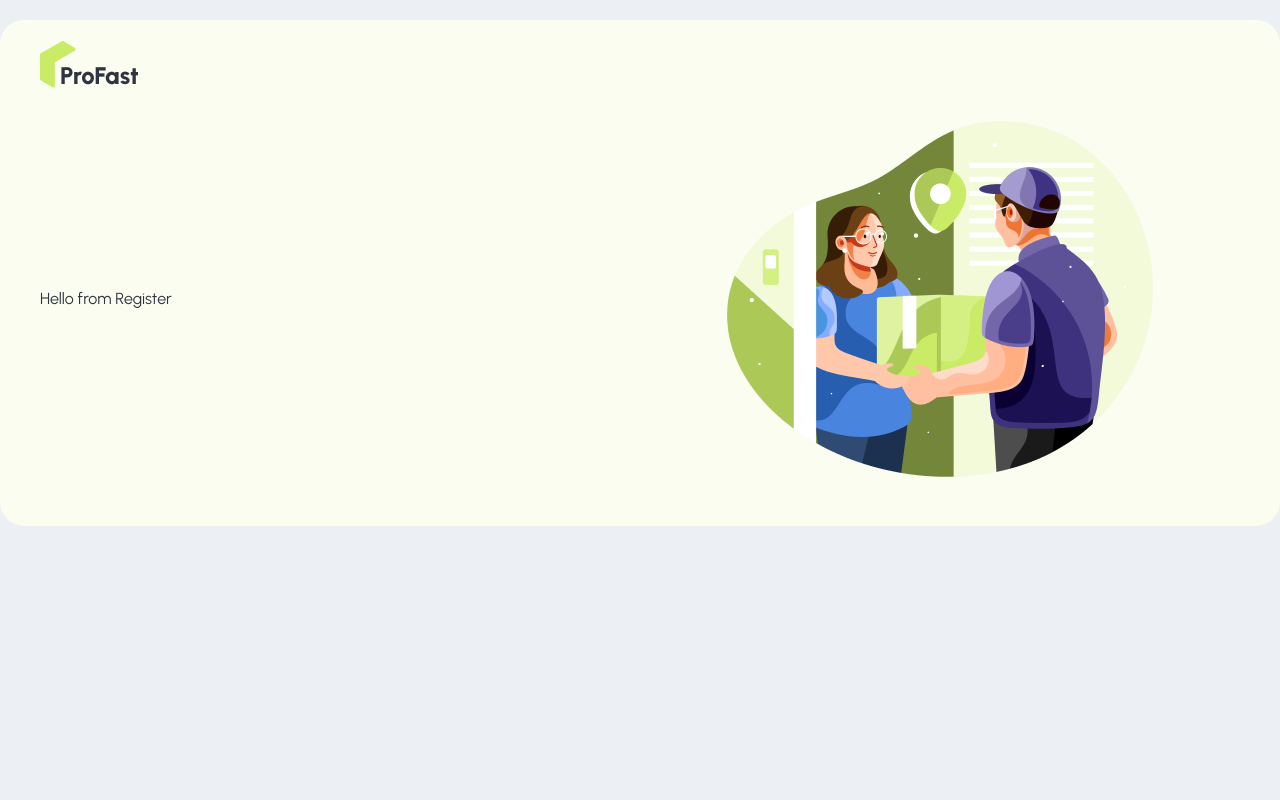
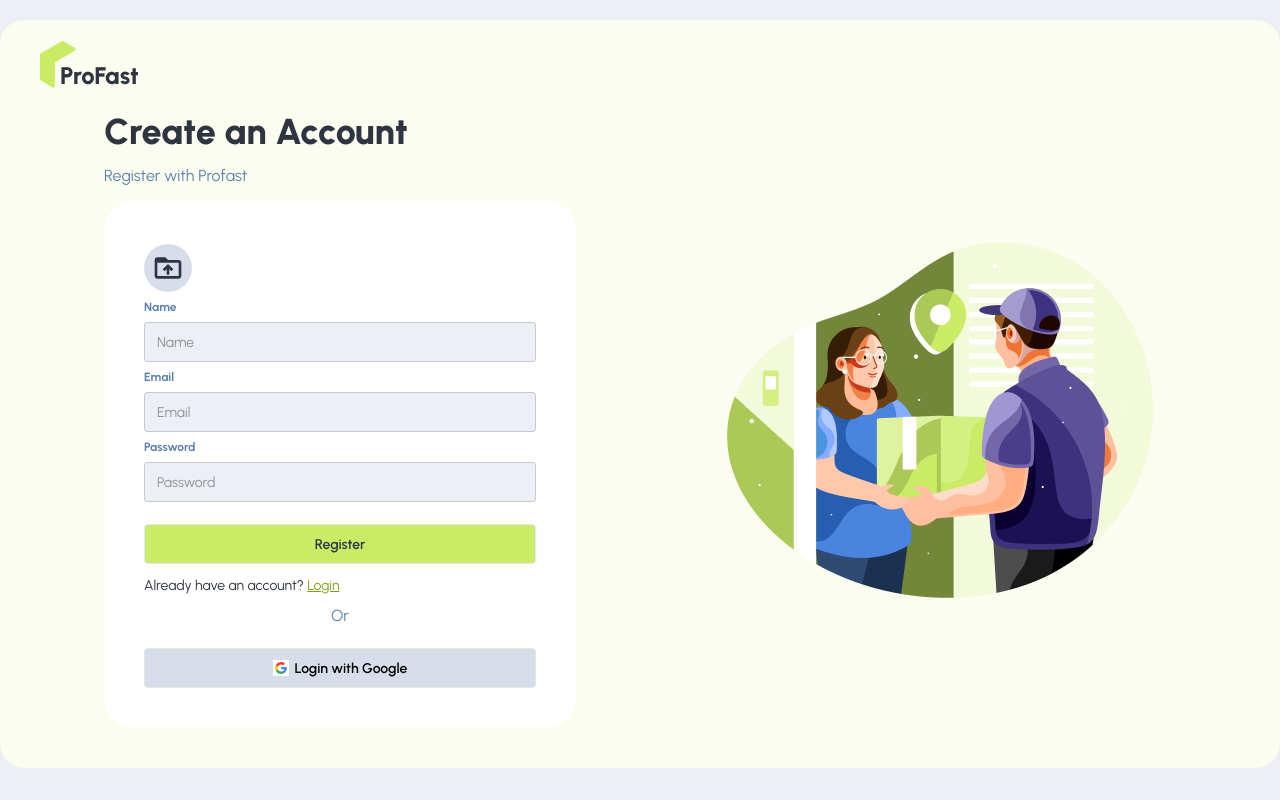
Before and after one commit to tanvir-hasan-code/Pro-First-Client, a React (Vite) app: page /register in a window 1280 px wide. Built offline with nearby package versions, Linux system fonts and the light colour scheme.

Commit message:
ResetPassword Page Create

```diff
--- a/package.json
+++ b/package.json
@@ -12,7 +12,7 @@
   "dependencies": {
     "@tailwindcss/vite": "^4.1.13",
     "aos": "^2.3.4",
-    "firebase": "^12.2.1",
+    "firebase": "^12.3.0",
     "firebase-admin": "^13.5.0",
     "react": "^19.1.1",
     "react-dom": "^19.1.1",
--- /dev/null
+++ b/src/Auth/AuthenticationPage/ForgetPassword/ForgetPassword.jsx
@@ -0,0 +1,40 @@
+import React from "react";
+import { Link } from "react-router";
+
+const ForgetPassword = () => {
+  return (
+    <section className=" lg:px-16 ">
+      <div className="mx-auto">
+        <h1 className="font-extrabold text-3xl text-center md:text-start lg:text-4xl">
+          Forgot Password{" "}
+        </h1>
+        <p className="text-primary text-center md:text-start my-1 lg:my-3">
+         Enter your email address and we’ll send you a reset link.
+        </p>
+        <form
+        //   onSubmit={handleSubmit(onSubmit)}
+          className=" bg-white  px-3 py-2 md:p-4 lg:p-10 rounded-4xl"
+        >
+          <fieldset className="fieldset">
+            <label className="label text-primary font-bold">Email</label>
+            <input
+              type="email"
+            //   {...register("email")}
+              className="input w-full"
+              placeholder="Email"
+            />
+            <button className="btn  bg-[#CAEB66] mt-4 w-full">Send</button>
+          </fieldset>
+          <p className="text-sm my-2">
+           Remember your password?{" "}
+            <Link className="text-[#7fa215] link" to={"/login"}>
+              Login
+            </Link>
+          </p>
+        </form>
+      </div>
+    </section>
+  );
+};
+
+export default ForgetPassword;
--- a/src/Auth/AuthenticationPage/Login/Login.jsx
+++ b/src/Auth/AuthenticationPage/Login/Login.jsx
@@ -1,30 +1,67 @@
 import React from "react";
 import { Link } from "react-router";
 import GoogleLogin from "../LoginWithGoogle/GoogleLogin";
+import { useForm } from "react-hook-form";
 
 const Login = () => {
+  const {
+    register,
+    handleSubmit,
+    formState: { errors },
+  } = useForm();
+
+  const onSubmit = (data) => console.log(data);
+
   return (
     <section className=" lg:px-16 ">
       <div className="mx-auto">
-        <h1 className="font-extrabold text-3xl text-center md:text-start lg:text-4xl">Welcome Back </h1>
-        <p className="text-primary text-center md:text-start my-1 lg:my-3">Login With ProFast</p>
-        <form action="" className=" bg-white  px-3 py-2 md:p-4 lg:p-10 rounded-4xl">
-          <fieldset className="fieldset">
+        <h1 className="font-extrabold text-3xl text-center md:text-start lg:text-4xl">
+          Welcome Back{" "}
+        </h1>
+        <p className="text-primary text-center md:text-start my-1 lg:my-3">
+          Login With ProFast
+        </p>
+        <form
+          onSubmit={handleSubmit(onSubmit)}
+          className=" bg-white  px-3 py-2 md:p-4 lg:p-10 rounded-4xl"
+        >
+				  <fieldset className="fieldset">
+					  {/* Email Field */}
             <label className="label text-primary font-bold">Email</label>
-            <input type="email" className="input w-full" placeholder="Email" />
+            <input
+              type="email"
+              {...register("email", {required: true})}
+              className="input w-full"
+              placeholder="Email"
+				/>
+				{errors.email?.type === 'required' && <p className="text-red-600">Email Field is Required</p>}
+
+					  {/* Password Field */}
             <label className="label text-primary font-bold">Password</label>
-            <input type="password" className="input w-full" placeholder="Password" />
+            <input
+              type="password"
+              {...register("password", { required: true, minLength: 6 })}
+              className="input w-full"
+              placeholder="Password"
+					  />
+					  {errors.password?.type === "required" && <p role="alert" className="text-red-600">Password Required</p>}
+					  {errors.password?.type === "minLength" && <p role="alert" className="text-red-600">Password is 6 Carecter is Longer</p>}
             <div>
               <a className="link link-hover">Forgot password?</a>
             </div>
             <button className="btn  bg-[#CAEB66] mt-4 w-full">Login</button>
           </fieldset>
-			  <p className="text-sm my-2">Don’t have any account? <Link className="text-[#7fa215] link" to={'/register'}>Register</Link></p>
-				  <p className="text-center text-primary">Or</p>
-				  <div className="flex justify-center mt-5 ">
-					  <GoogleLogin/>
-				  </div>
-			  </form>
+          <p className="text-sm my-2">
+            Don’t have any account?{" "}
+            <Link className="text-[#7fa215] link" to={"/register"}>
+              Register
+            </Link>
+          </p>
+          <p className="text-center text-primary">Or</p>
+          <div className="flex justify-center mt-5 ">
+            <GoogleLogin />
+          </div>
+        </form>
       </div>
     </section>
   );
--- a/src/Auth/AuthenticationPage/Register/Register.jsx
+++ b/src/Auth/AuthenticationPage/Register/Register.jsx
@@ -1,11 +1,95 @@
-import React from 'react';
+import React from "react";
+import { Link } from "react-router";
+import GoogleLogin from "../LoginWithGoogle/GoogleLogin";
+import { MdDriveFolderUpload } from "react-icons/md";
+import { useForm } from "react-hook-form";
 
 const Register = () => {
-	return (
-		<div>
-			<h1>Hello from Register</h1>
-		</div>
-	);
+  // React Hooks Form
+  const {
+    register,
+    handleSubmit,
+    formState: { errors },
+  } = useForm();
+
+  const onSubmit = (data) => {
+    console.log(data);
+  };
+
+  return (
+    <section className=" lg:px-16 ">
+      <div className="mx-auto">
+        <h1 className="font-extrabold text-3xl text-center md:text-start lg:text-4xl">
+          Create an Account{" "}
+        </h1>
+        <p className="text-primary text-center md:text-start my-1 lg:my-3">
+          Register with Profast
+        </p>
+        <form
+          onSubmit={handleSubmit(onSubmit)}
+          className=" bg-white  px-3 py-2 md:p-4 lg:p-10 rounded-4xl"
+        >
+          <fieldset className="fieldset">
+            <label className="p-2 rounded-full bg-base-300 w-fit">
+              <MdDriveFolderUpload size={32} />
+            </label>
+
+            {/* Name Field */}
+            <label className="label text-primary font-bold">Name</label>
+            <input
+              type="name"
+              {...register("name", { required: true, minLength: 6 })}
+              className="input w-full"
+              placeholder="Name"
+            />
+            {errors.name?.type === "required" && (
+              <p className="text-red-600">Name  Required</p>
+            )}
+            {errors.name?.type === "minLength" && (
+              <p className="text-red-600">Name Must Be 6 Character</p>
+            )}
+
+            {/* Email Field */}
+            <label className="label text-primary font-bold">Email</label>
+            <input
+              type="email"
+              {...register("email", { required: true })}
+              className="input w-full"
+              placeholder="Email"
+            />
+            {errors.email?.type === "required" && (
+              <p className="text-red-600">Email Required</p>
+            )}
+            {/* Password Field */}
+            <label className="label text-primary font-bold">Password</label>
+            <input
+              type="password"
+              {...register("password", { required: true, minLength: 6 })}
+              className="input w-full"
+              placeholder="Password"
+            />
+            {errors.password?.type === "required" && (
+              <p className="text-red-600">Password  Required</p>
+            )}
+            {errors.password?.type === "minLength" && (
+              <p className="text-red-600">Password Must Be 6 Character</p>
+            )}
+            <button className="btn  bg-[#CAEB66] mt-4 w-full">Register</button>
+          </fieldset>
+          <p className="text-sm my-2">
+            Already have an account?{" "}
+            <Link className="text-[#7fa215] link" to={"/login"}>
+              Login
+            </Link>
+          </p>
+          <p className="text-center text-primary">Or</p>
+          <div className="flex justify-center mt-5 ">
+            <GoogleLogin />
+          </div>
+        </form>
+      </div>
+    </section>
+  );
 };
 
 export default Register;
--- /dev/null
+++ b/src/Auth/AuthenticationPage/Resetpassword/ResetPassword.jsx
@@ -0,0 +1,40 @@
+import React from "react";
+
+const ResetPassword = () => {
+  return (
+    <section className=" lg:px-16 ">
+      <div className="mx-auto">
+        <h1 className="font-extrabold text-3xl text-center md:text-start lg:text-4xl">
+          Reset Password{" "}
+        </h1>
+        <p className="text-primary text-center md:text-start my-1 lg:my-3">
+          Reset Your Password
+        </p>
+        <form
+          //   onSubmit={handleSubmit(onSubmit)}
+          className=" bg-white  px-3 py-2 md:p-4 lg:p-10 rounded-4xl"
+        >
+          <fieldset className="fieldset">
+            <label className="label text-primary font-bold">New Password</label>
+            <input
+              type="password"
+              //   {...register("email")}
+              className="input w-full"
+              placeholder="New Password"
+            />
+            <label className="label text-primary font-bold">Confirm Password</label>
+            <input
+              type="password"
+              //   {...register("email")}
+              className="input w-full"
+              placeholder="Confirm Password"
+            />
+            <button className="btn  bg-[#CAEB66] mt-4 w-full">Reset Password</button>
+          </fieldset>
+        </form>
+      </div>
+    </section>
+  );
+};
+
+export default ResetPassword;
--- a/src/Router/Router.jsx
+++ b/src/Router/Router.jsx
@@ -4,6 +4,8 @@ import RootLayout from "../layouts/RootLayout";
 import Login from "../Auth/AuthenticationPage/Login/Login";
 import AuthLayout from "../layouts/AuthLayout";
 import Register from "../Auth/AuthenticationPage/Register/Register";
+import ForgetPassword from "../Auth/AuthenticationPage/ForgetPassword/ForgetPassword";
+import ResetPassword from "../Auth/AuthenticationPage/Resetpassword/ResetPassword";
 
 export const router = createBrowserRouter([
   {
@@ -20,12 +22,20 @@ export const router = createBrowserRouter([
     Component: AuthLayout,
     children: [
       {
-        path: "login",
+        path: "/login",
         Component: Login
       },
       {
-        path: "register",
+        path: "/register",
         Component: Register
+      },
+      {
+        path: "/forgetPassword",
+        Component: ForgetPassword
+      },
+      {
+        path: "/resetPassword",
+        Component: ResetPassword
       }
     ]
   }
```
Also changed, not shown: 1 other file (tests, documents, lock files or other folders).
